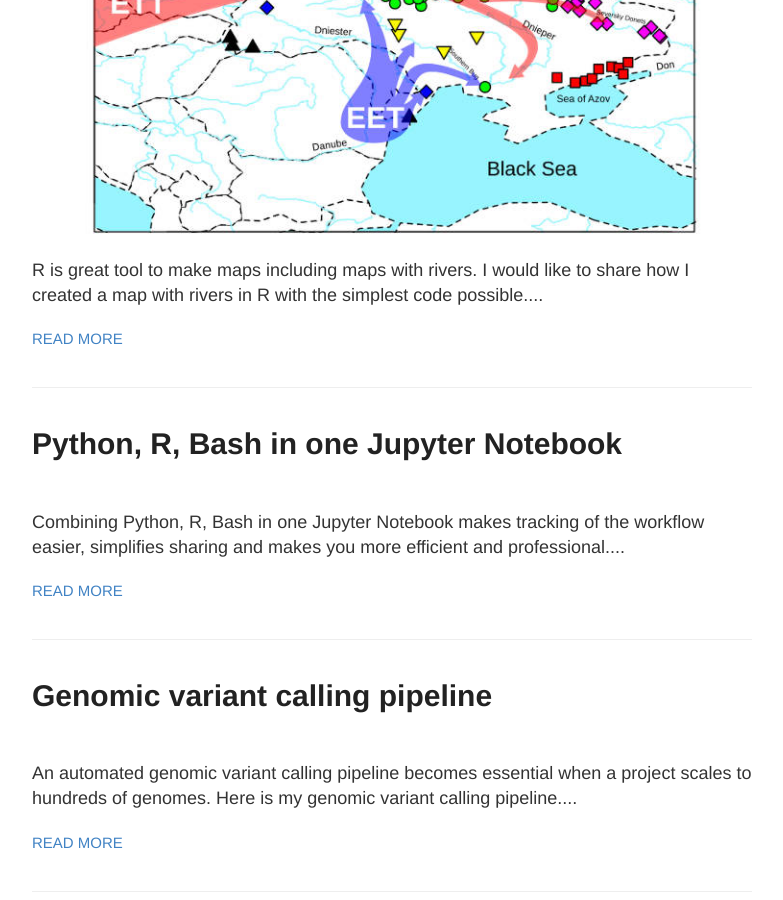
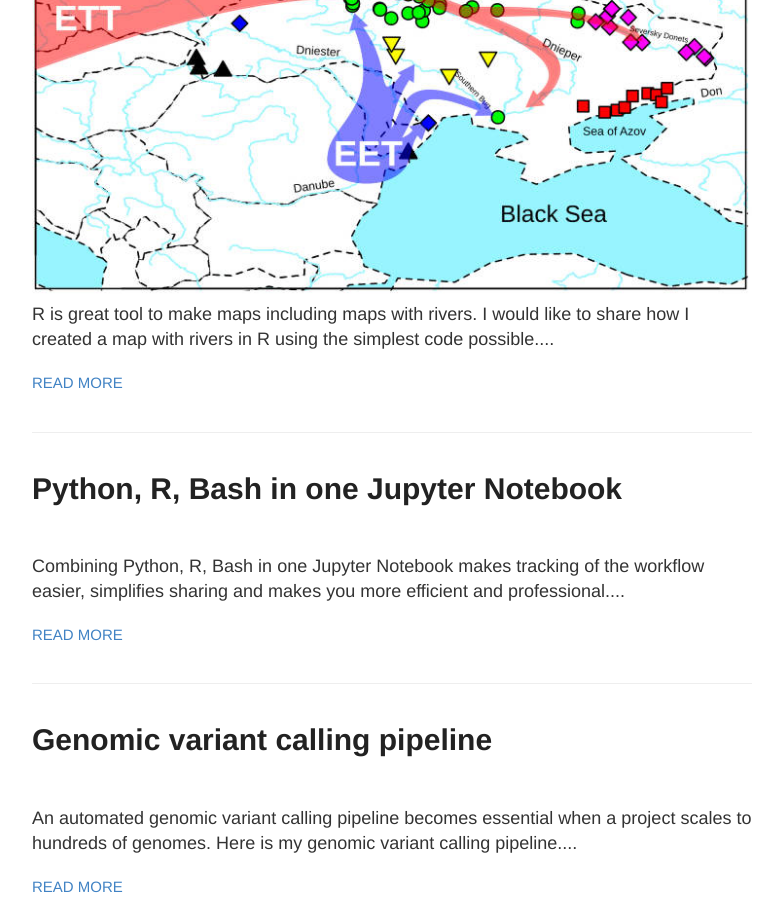
Before and after one commit to evodify/evodify.github.io, a Jekyll site: the page built from index.html, in a window 1280 px wide and 900 px high, scrolled down 370 px. Shown: the whole window, without its empty margins (248-1031 px from the left). Built offline with Jekyll 4.4.1, drawn with Linux system fonts in a browser that asks for light colours.

Commit message:
edited thumbnail in rivers-map-in-r

```diff
--- a/_posts/2019-03-22-rivers-map-in-r.md
+++ b/_posts/2019-03-22-rivers-map-in-r.md
@@ -1,15 +1,17 @@
 ---
 layout: post
 title: Plot a map with rivers in R
-date: 2019-03-22 15:47:36.000000000 +01:00
+date: 2019-03-22 15:47:36 +01:00
 categories: R
 tags: [illustration, maps, R]
 thumbnail: /assets/posts/2019-03-22-rivers-map-in-r/Cobitis_invasive_map_ed.jpeg
 _focus_key_word: map with rivers in R
-description: R is great tool to make maps including maps with rivers. I would like to share how I created a map with rivers in R with the simplest code possible.
+description: R is great tool to make maps including maps with rivers. I would like to share how I created a map with rivers in R using the simplest code possible.
 ---
 
-There are many great libraries to create geographic maps in R. However, making a map with rivers in R is not trivial. I was not able to find an R library with a rivers map, but I found a simple way to add rivers to a map.
+<hr/>
+
+*There are many great libraries to create geographic maps in R. However, making a map with rivers in R is not trivial. I was not able to find an R library with a rivers map, but I found a simple way to add rivers to a map.*
 
 <hr/>
 
```
Also changed, not shown: assets/posts/2019-03-22-rivers-map-in-r/Cobitis_invasive_map_ed.jpeg.
